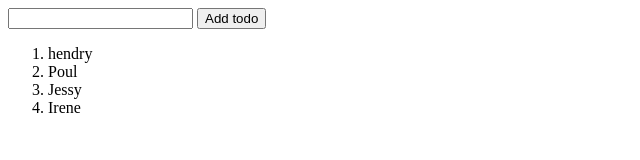
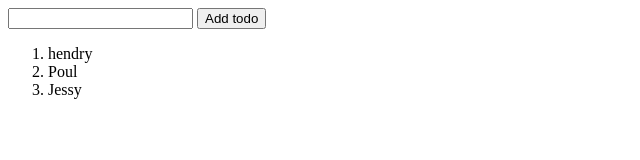
Before and after one commit to acciojob/To-do-List-Hendrypoul, a website: page main.html in a window 1280 px wide. Shown: the full height of the page, 0-640 px from the left. Drawn offline with Linux system fonts and the light colour scheme.

Commit message:
created a submission

```diff
--- a/main.html
+++ b/main.html
@@ -13,7 +13,6 @@
 		<li>hendry</li>
 		<li>Poul</li>
 		<li>Jessy</li>
-		<li>Irene</li>
 	</ol>
     <script type="text/javascript" src="./script.js"></script>
 </body>
```
